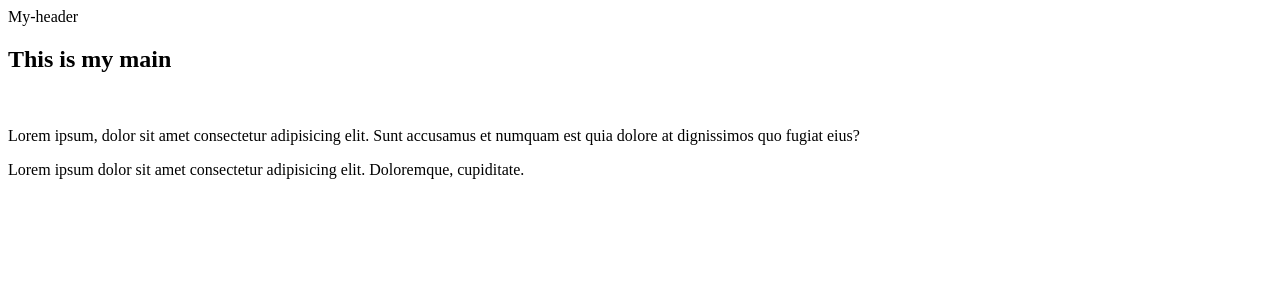
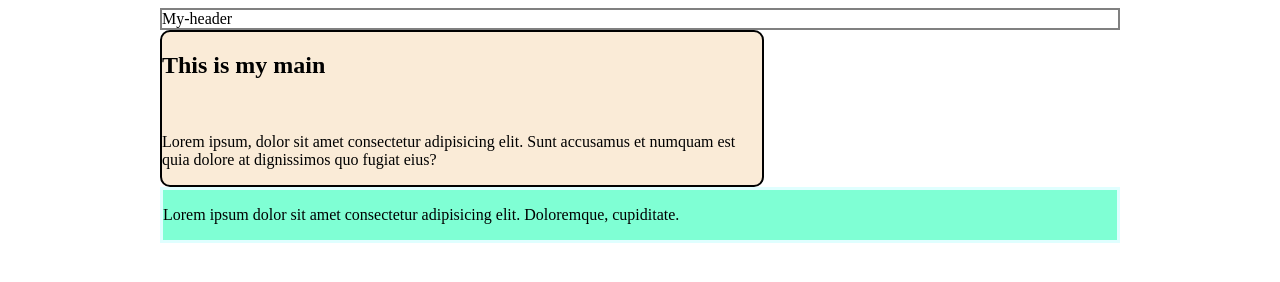
Before and after one commit to Abdi-hakim01/Git-test, a plain HTML site: page index.html in a window 1280 px wide. Drawn offline with Linux system fonts and the light colour scheme.

Commit message:
paage done

```diff
--- a/index.html
+++ b/index.html
@@ -4,6 +4,7 @@
     <meta charset="UTF-8">
     <meta http-equiv="X-UA-Compatible" content="IE=edge">
     <meta name="viewport" content="width=device-width, initial-scale=1.0">
+    <link rel="stylesheet" href="/css/git.css">
     <title>Document</title>
 </head>
 <body>
```
